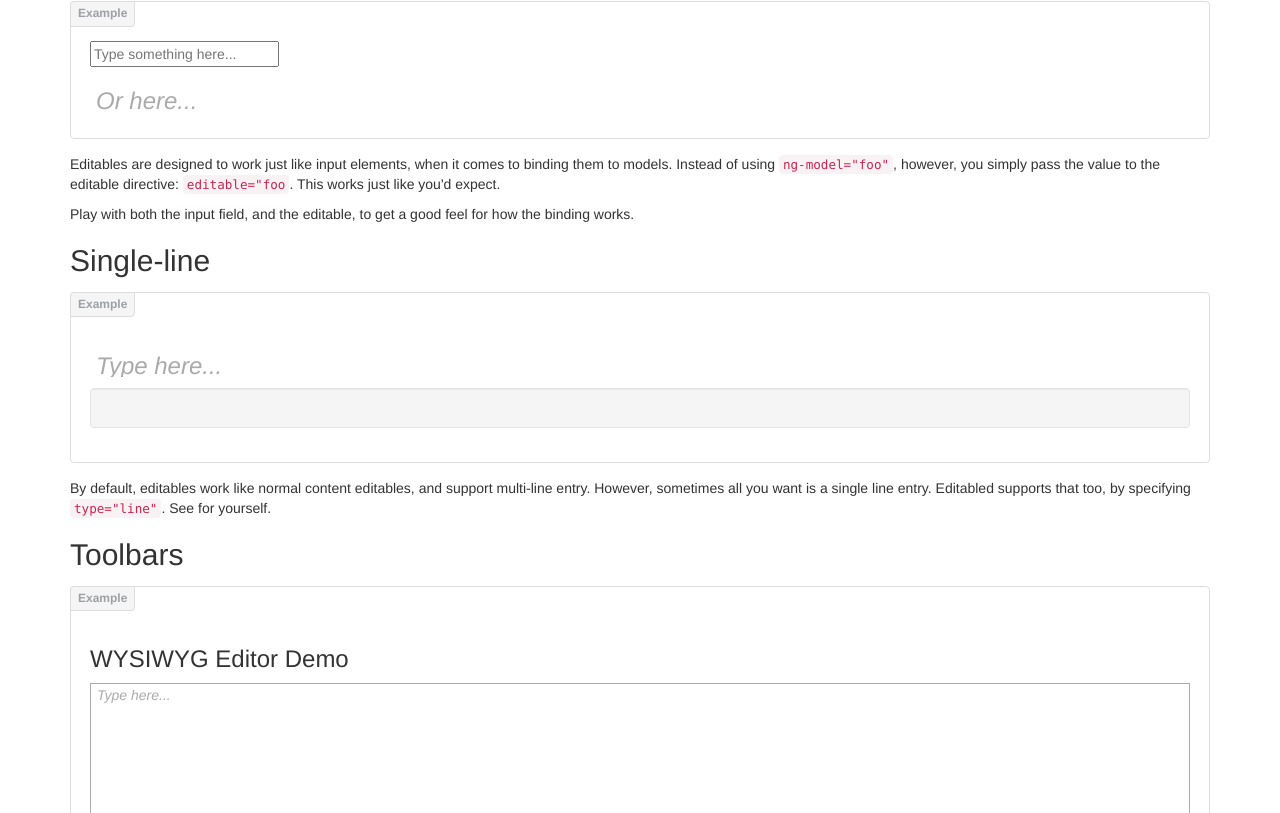
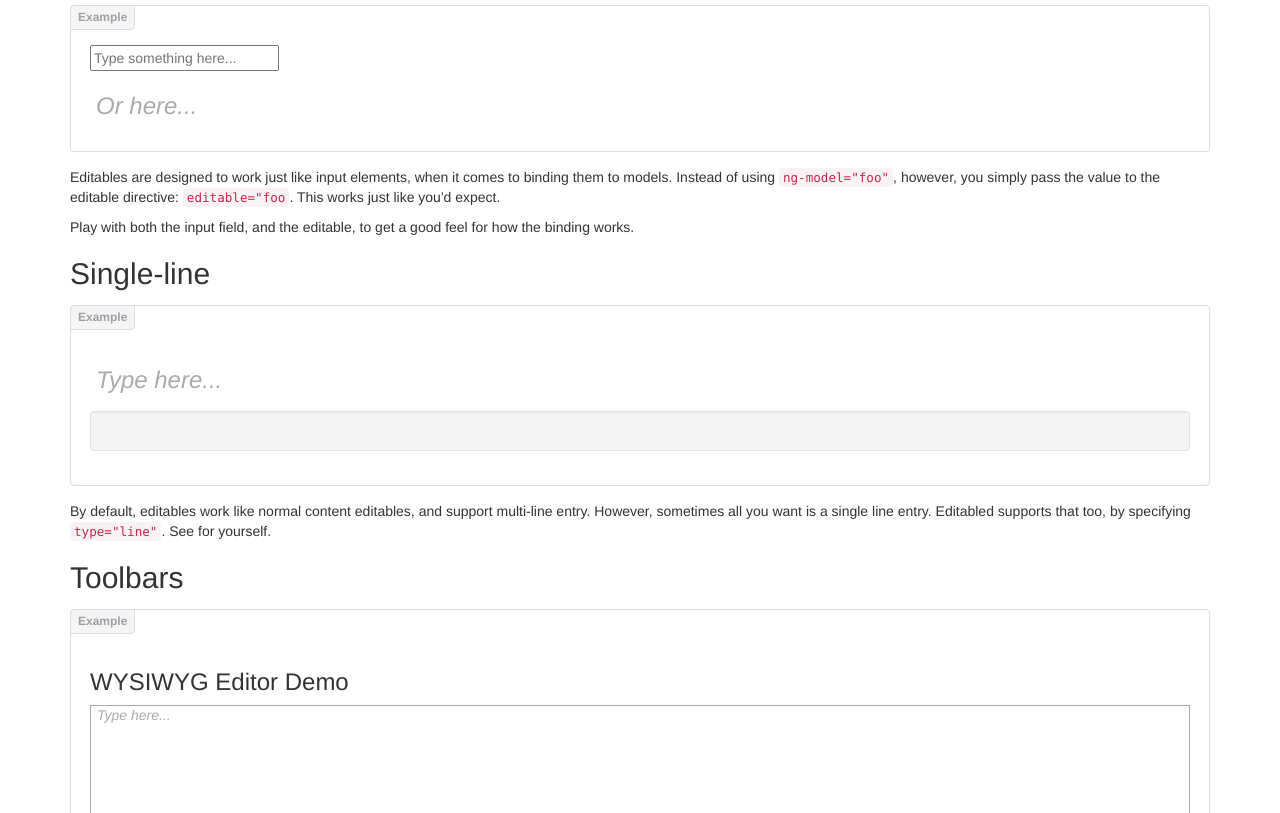
Before and after one commit to Morgul/editables, a website: page demo.html in a window 1280 px wide. Shown: the part 664-1477 px from the top of the page. Drawn offline with nearby package versions, Linux system fonts and the light colour scheme; some packages are replaced by stand-ins of ours; some icons are missing.

Commit message:
Removed the `position: absolute` in the general case, and only do that on `text-area` types.

```diff
--- a/components/editables/editables.css
+++ b/components/editables/editables.css
@@ -1,11 +1,20 @@
+span.editable-parent
+{
+    display: inline-block;
+}
+
+.editable-parent
+{
+    /* Fix for Bootstrap. */
+    line-height: normal;
+}
+
 .editable
 {
-    position: absolute;
-    top: 0;
-    bottom: 0;
-    left: 0;
-    right: 0;
-
+    display: inline-block;
+    width: 100%;
+    box-sizing: border-box;
+    position: relative;
     cursor: pointer;
     padding: 0 5px;
     border: 1px solid transparent;
@@ -26,6 +35,15 @@
 {
     color: #AAA;
     font-style: italic;
+}
+
+.editable.text-area
+{
+    position: absolute;
+    top: 0;
+    bottom: 0;
+    left: 0;
+    right: 0;
 }
 
 .editable.single-line
--- a/components/editables/editables.js
+++ b/components/editables/editables.js
@@ -18,7 +18,7 @@ Editables.controller('EditableController',
             var dirty = false;
 
             // Build our placeholder text
-            var placeholder = buildPlaceholder($element);
+            var placeholder = buildPlaceholder($element, $attrs.type);
 
             // Build our editable element
             var element = buildElement($element, $attrs.type, $scope);
@@ -176,23 +176,36 @@ function setEndOfEditable(element)
     } // end if
 } // end setEndOfEditable
 
-function buildPlaceholder(parent)
+function buildPlaceholder(parent, type)
 {
     // Store the value of the element as placeholder text.
     var placeholder = "<span class=\"placeholder\">" + parent.html() + "</span>";
-    parent.html("<br>");
+    parent.html("");
+
+    if(type == 'text-area')
+    {
+        parent.html("<br>");
+    } // end if
 
     return placeholder;
 } // end buildPlaceholder
 
 function buildElement(parent, type)
 {
-    // Required for our css to work
-    parent.css('position', 'relative');
+    // This will help theme.
+    parent.addClass('editable-parent');
 
     // Build a wrapper element, to help prevent style issues.
     var element = angular.element("<div></div>");
     element.appendTo(parent);
+
+    if(type == "text-area")
+    {
+        // Required for our css to work
+        parent.css('position', 'relative');
+
+        element.addClass('text-area');
+    } // end if
 
     // Make the element content editable
     element.attr("contenteditable","true");
--- a/demo.html
+++ b/demo.html
@@ -127,7 +127,7 @@
             <h2>Toolbars</h2>
             <div class="example">
                 <h3>WYSIWYG Editor Demo</h3>
-                <div style="min-height: 200px; border: 1px solid #aaa;" editable="tbars" toolbar="text-edit">Type here...</div>
+                <div style="min-height: 200px; border: 1px solid #aaa;" editable="tbars" toolbar="text-edit" type="text-area">Type here...</div>
             </div>
             <p>
                 Editables also supports toolbars to make specific types of editing easier. As you can see, we have a basic
@@ -167,7 +167,7 @@
 
             <div class="example">
                 <h3>WYSIWYG Editor Demo</h3>
-                <div style="min-height: 200px; border: 1px solid #aaa;"  name="demo" editable="tbars2" toolbar="text-edit" confirm="true" onsave="save(name)">Type here...</div>
+                <div style="min-height: 200px; border: 1px solid #aaa;"  name="demo" editable="tbars2" toolbar="text-edit" type="text-area" confirm="true" onsave="save(name)">Type here...</div>
                 <br>
                 <div class="well">
                     <div ng-repeat="msg in msgs track by $id($index)">{{ msg }}</div>
```
